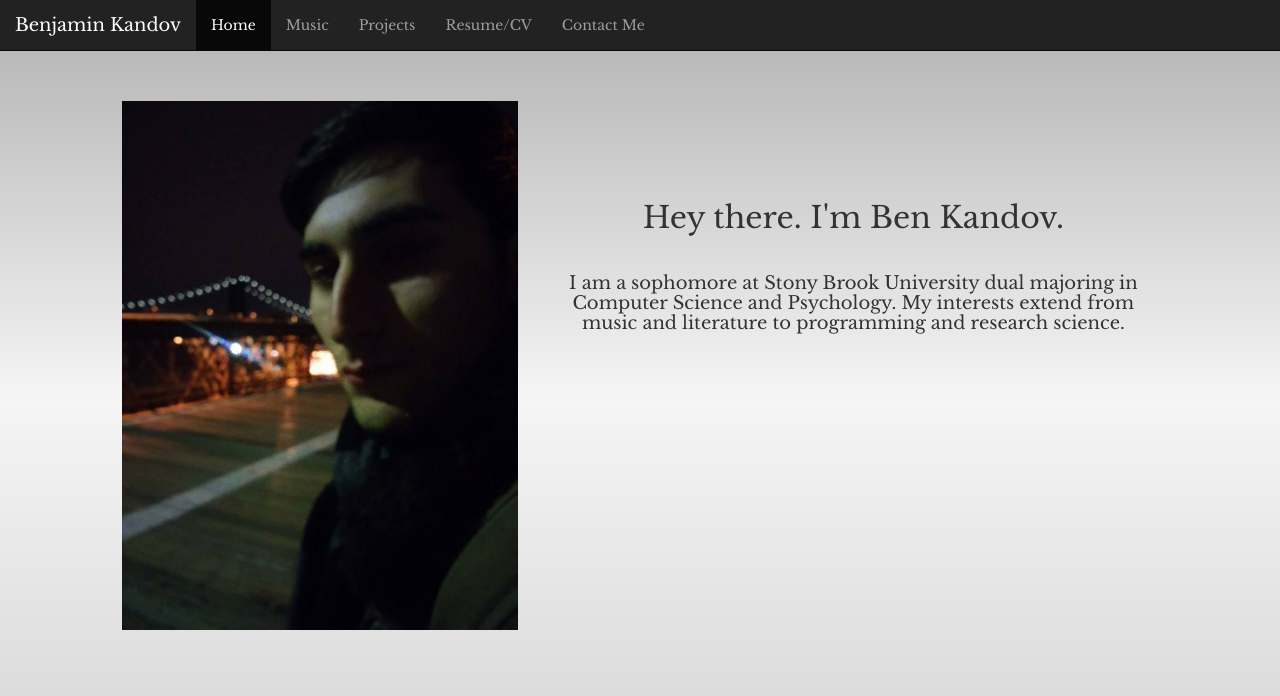
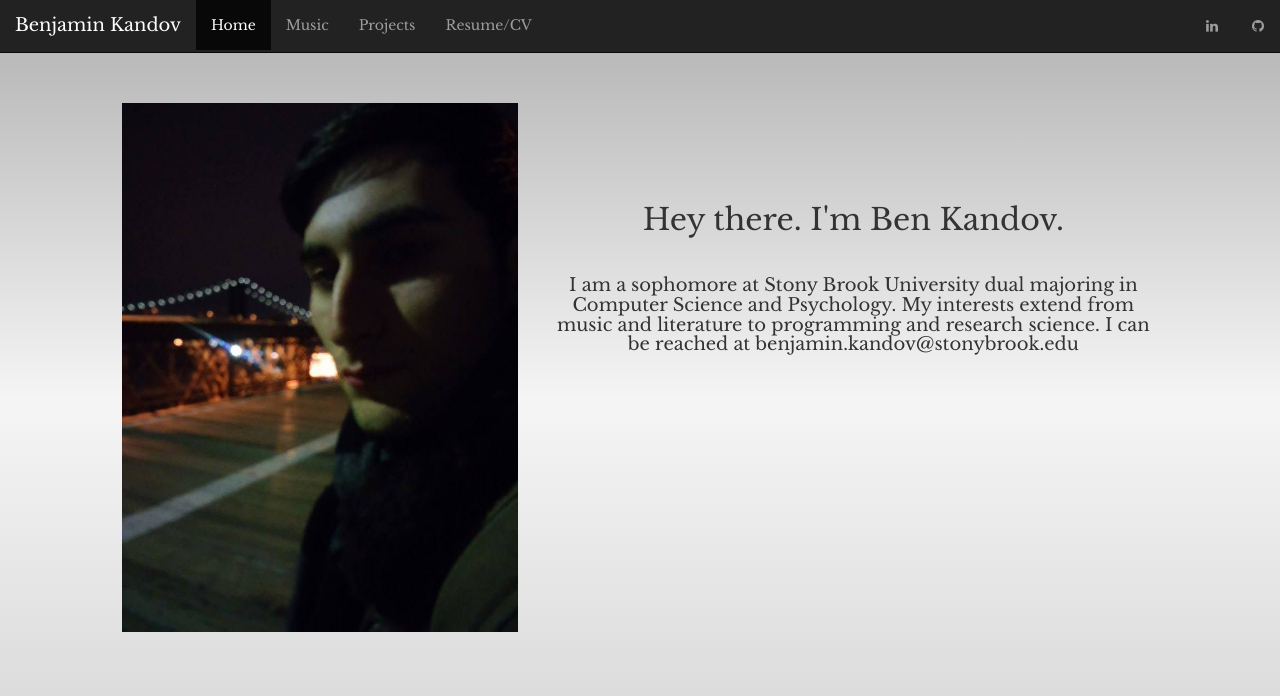
Before and after one commit to BenKandov/BenKandov.github.io, a plain HTML site: page index.html in a window 1280 px wide. Drawn offline with nearby package versions, Linux system fonts and the light colour scheme.

Commit message:
4th commit

```diff
--- a/index.html
+++ b/index.html
@@ -7,7 +7,7 @@
 
         <!-- Latest compiled and minified CSS -->
         <link rel="stylesheet" href="http://maxcdn.bootstrapcdn.com/bootstrap/3.3.5/css/bootstrap.min.css">
-
+  <link href="http://maxcdn.bootstrapcdn.com/font-awesome/4.2.0/css/font-awesome.min.css" rel="stylesheet">
         <!-- jQuery library -->
         <script src="https://ajax.googleapis.com/ajax/libs/jquery/1.11.3/jquery.min.js"></script>
 
@@ -40,7 +40,20 @@
                         <li> <a href="Music/music.html"> Music </a>   </li>
                         <li> <a href="Projects/projects.html"> Projects </a>   </li>
                         <li> <a href="BenKandovResume.pdf"> Resume/CV </a>   </li>
-                        <li> <a href="ContactMe/contactMe.html"> Contact Me </a>   </li>
+
+                    </ul>
+                    <ul class="nav navbar-nav navbar-right nav-pills">
+
+                                          <li>
+            <a href="https://www.linkedin.com/in/benjamin-kandov-24546b72"  class="btn btn-social-icon btn-linkedin">
+                <i class="fa fa-linkedin"></i>
+            </a>
+            </li>
+                            <li>
+            <a href="https://github.com/BenKandov" class="btn btn-social-icon btn-github">
+                <i class="fa fa-github"></i>
+            </a>
+            </li>
                     </ul>
 
                 </div>
@@ -52,7 +65,7 @@
         <div class="row">
             <div class="col-md-1"> </div>
             <div class="col-md-4">  <img class="img-responsive center-block" src="hipMe.jpg">  </div>
-            <div class="col-md-6 text-center"  > <h2 class="hackV"  > Hey there. I'm Ben Kandov.  </h2> <h4> I am a sophomore at Stony Brook University dual majoring in Computer Science and Psychology. My interests extend from music and literature to programming and research science.  </h4>  </div>
+            <div class="col-md-6 text-center"  > <h2 class="hackV"  > Hey there. I'm Ben Kandov.  </h2> <h4> I am a sophomore at Stony Brook University dual majoring in Computer Science and Psychology. My interests extend from music and literature to programming and research science. I can be reached at benjamin.kandov@stonybrook.edu  </h4>  </div>
 
         </div>
 
```
Also changed, not shown: Music/music.html (+15 -2 lines), Projects/projects.html (+15 -2 lines).
